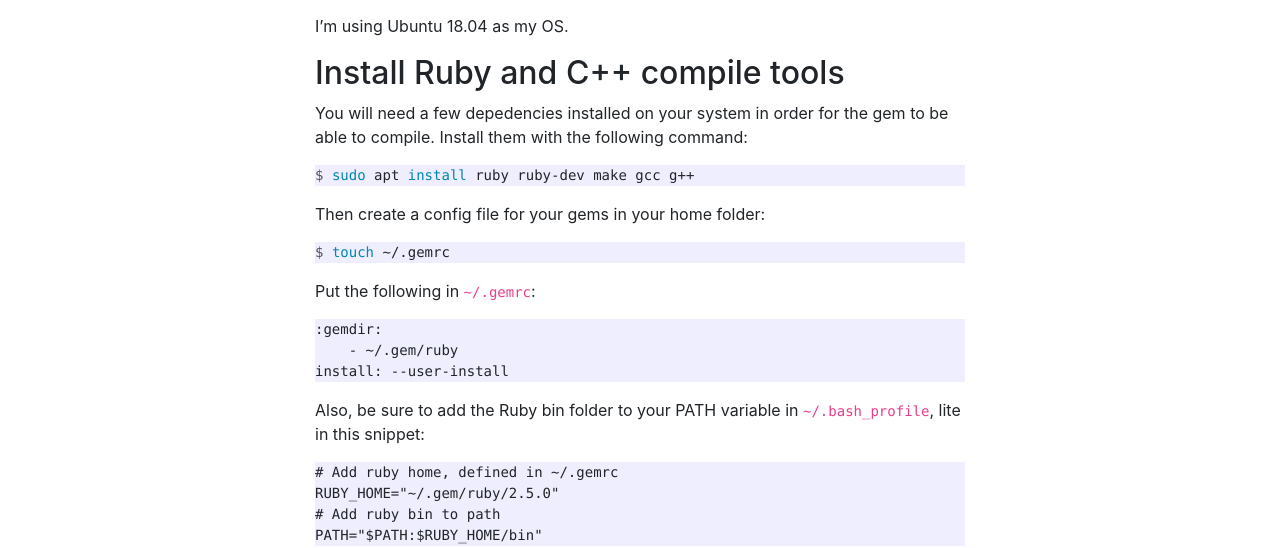
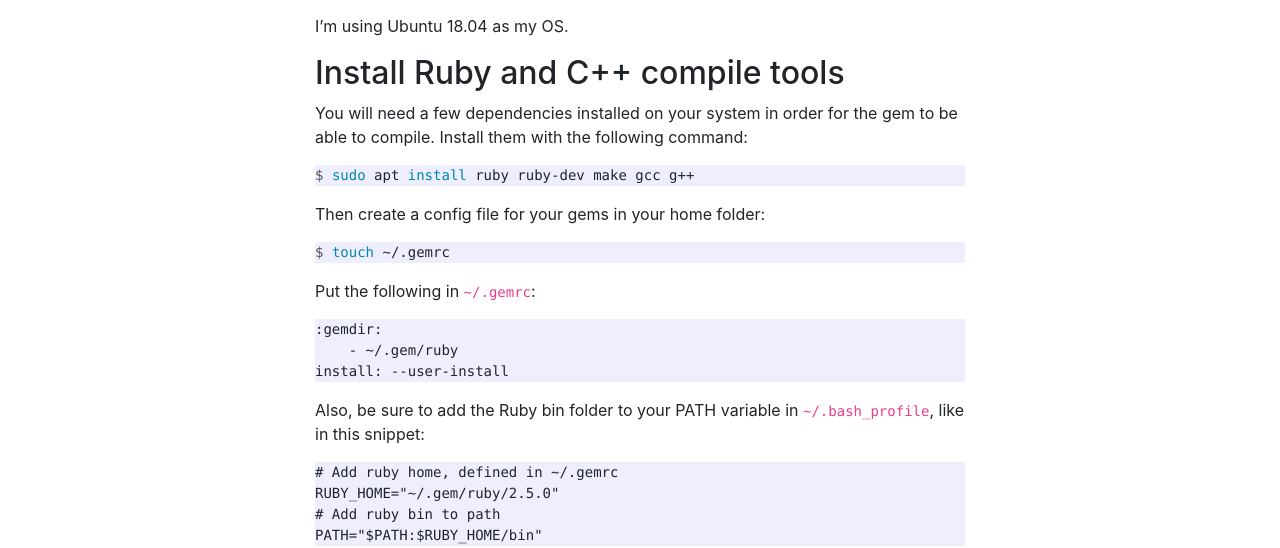
Before and after one commit to pbrandwijk/pbrandwijk.github.io, a Jekyll site: the page built from _posts/2018-05-19-installing-jekyll-from-gem.md, in a window 1280 px wide and 900 px high. Shown: the part 305-853 px from the top of the window. Built offline with Jekyll 4.4.1, drawn with Linux system fonts in a browser that asks for light colours; nearby versions of some CDN libraries; comment, search, counter and statistics services are not loaded.

Commit message:
Fix typos

````diff
--- a/_posts/2018-05-19-installing-jekyll-from-gem.md
+++ b/_posts/2018-05-19-installing-jekyll-from-gem.md
@@ -11,7 +11,7 @@
 I'm using Ubuntu 18.04 as my OS.
 
 ## Install Ruby and C++ compile tools
-You will need a few depedencies installed on your system in order for the gem to be
+You will need a few dependencies installed on your system in order for the gem to be
 able to compile. Install them with the following command:
 ```console
 $ sudo apt install ruby ruby-dev make gcc g++
@@ -29,7 +29,7 @@
 install: --user-install
 ```
 
-Also, be sure to add the Ruby bin folder to your PATH variable in `~/.bash_profile`, lite in this snippet:
+Also, be sure to add the Ruby bin folder to your PATH variable in `~/.bash_profile`, like in this snippet:
 ```
 # Add ruby home, defined in ~/.gemrc
 RUBY_HOME="~/.gem/ruby/2.5.0"
````
